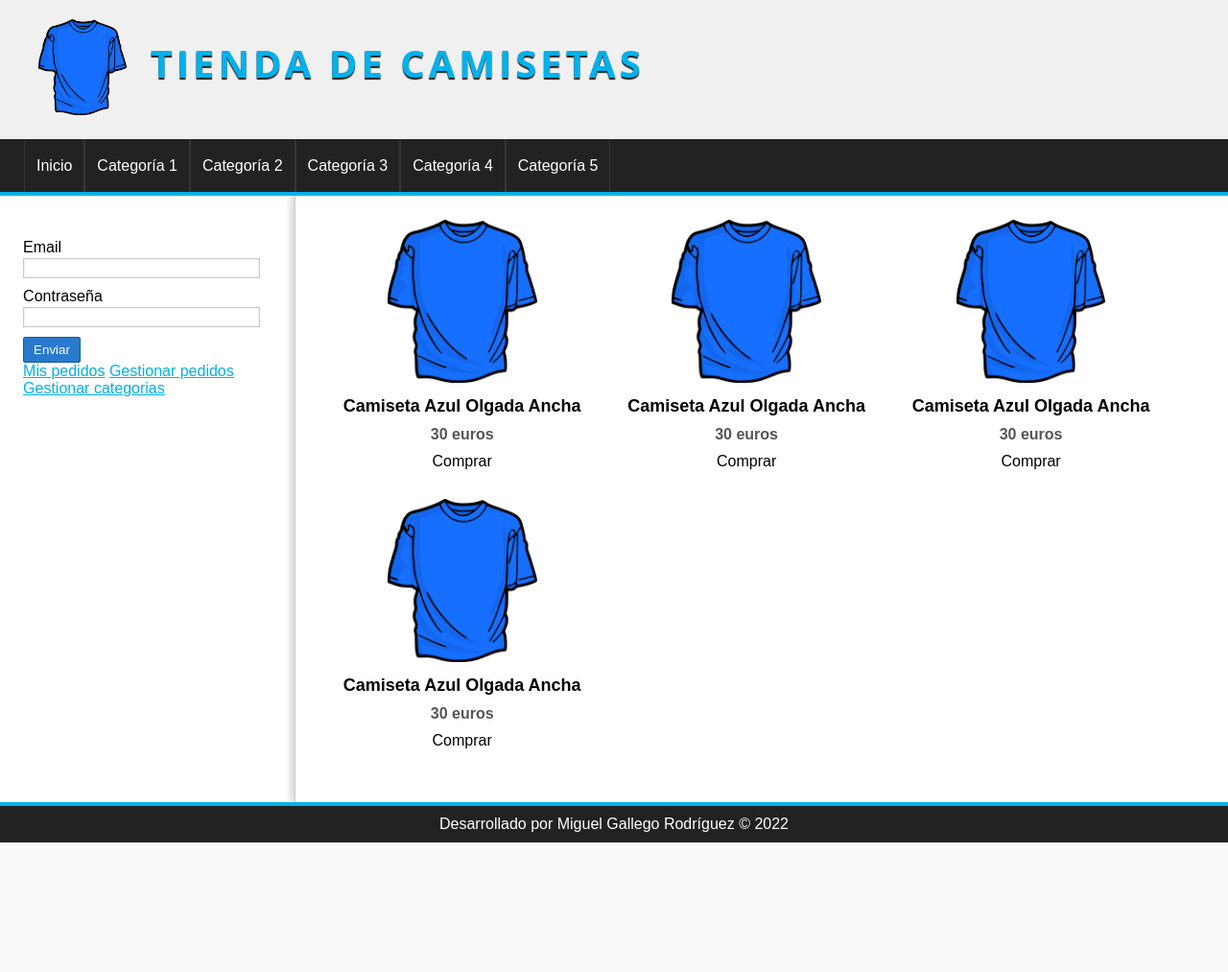
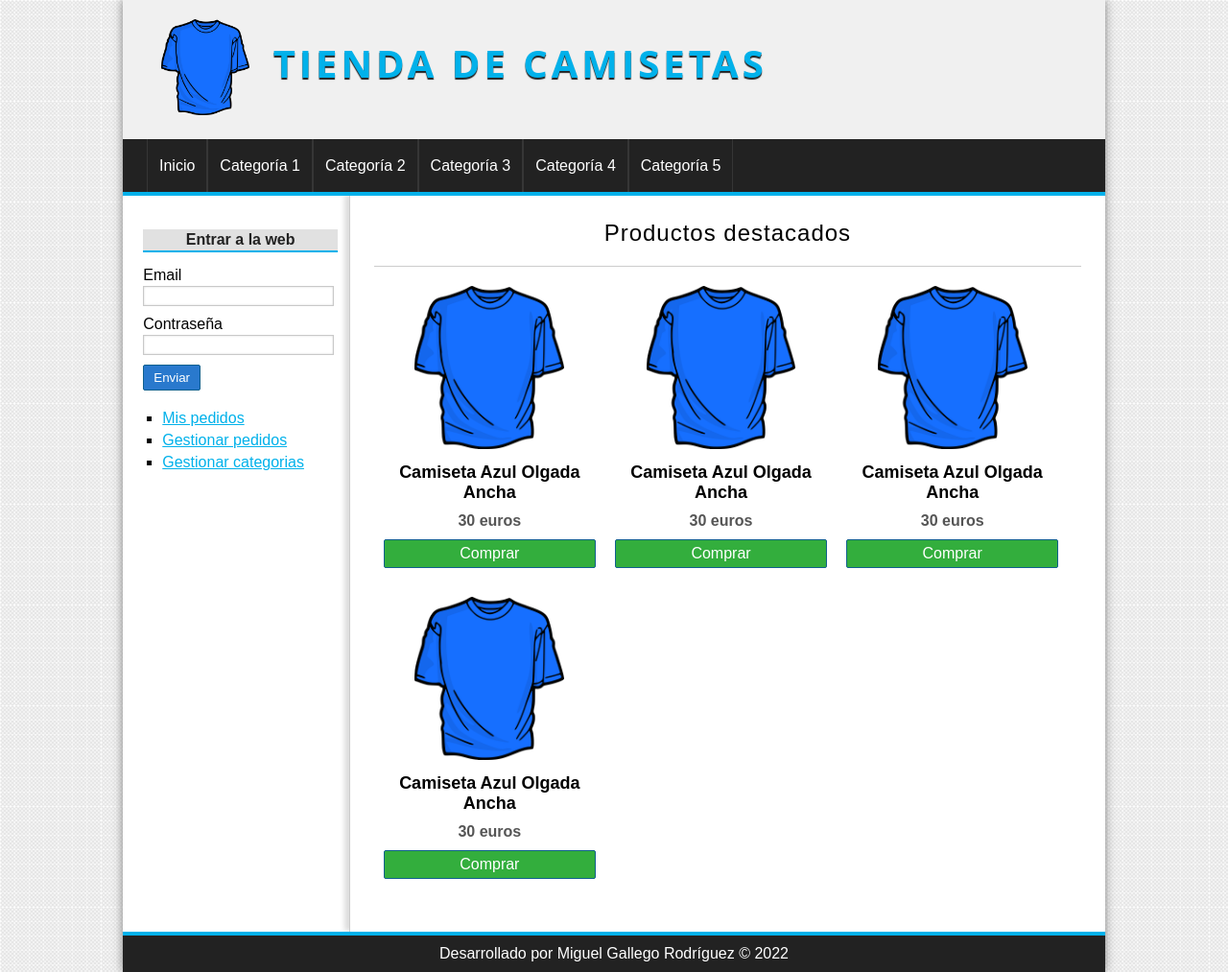
Before and after one commit to MiguelGallegoR/tienda-de-camisetas, a PHP site: page / in a window 1280 px wide. Shown: the whole page at 96% size. Before the commit the page ends 878 px from the top, so only its background shows below. Run offline with PHP 8.4, Linux system fonts and the light colour scheme.

Commit message:
mas cambios en html

```diff
--- a/index.php
+++ b/index.php
@@ -8,6 +8,7 @@
     <title>Tienda de Camisetas</title>
 </head>
 <body>
+    <div id="container">
         <!-- CABECERA-->
             <header id="header">
                 <div id="logo">
@@ -17,6 +18,7 @@
                     </a>
                 </div>
             </header>
+
         <!-- MENU-->
             <nav id="menu">
                 <ul>
@@ -42,9 +44,11 @@
             </nav>
 
             <div id="content">
+
         <!-- BARRA LATERAL-->
                 <aside id="lateral">
                     <div id="login" class="block_aside">
+                        <h3>Entrar a la web</h3>
                         <form action="#" method="post">
                             <label for="email">Email</label>
                             <input type="email" name="email">
@@ -52,45 +56,53 @@
                             <input type="password" name="password">
                             <input type="submit" value="Enviar">
                         </form>
-                    <a href="#">Mis pedidos</a>
-                    <a href="#">Gestionar pedidos</a>
-                    <a href="#">Gestionar categorias</a>
+                        <ul>
+                            <li><a href="#">Mis pedidos</a></li>
+                            <li><a href="#">Gestionar pedidos</a></li>
+                            <li><a href="#">Gestionar categorias</a></li>
+                        </ul>
+
+
+
                     </div>
                 </aside>
+
         <!-- CONTENIDO CENTRAL-->
                 <div id="central">
+                    <h1>Productos destacados</h1>
                     <div class="product">
                         <img src="assets/img/camiseta.png" alt="">
                         <h2>Camiseta Azul Olgada Ancha</h2>
                         <p>30 euros</p>
-                    <a href="">Comprar</a>
+                        <a href="" class="button">Comprar</a>
                     </div>
                     <div class="product">
                         <img src="assets/img/camiseta.png" alt="">
                         <h2>Camiseta Azul Olgada Ancha</h2>
                         <p>30 euros</p>
-                    <a href="">Comprar</a>
+                        <a href="" class="button">Comprar</a>
                     </div>
                     <div class="product">
                         <img src="assets/img/camiseta.png" alt="">
                         <h2>Camiseta Azul Olgada Ancha</h2>
                         <p>30 euros</p>
-                    <a href="">Comprar</a>
+                        <a href="" class="button">Comprar</a>
                     </div>
                     <div class="product">
                         <img src="assets/img/camiseta.png" alt="">
                         <h2>Camiseta Azul Olgada Ancha</h2>
                         <p>30 euros</p>
-                    <a href="">Comprar</a>
+                        <a href="" class="button">Comprar</a>
                     </div>
                 </div>
 
             </div>
+
         <!-- PIE DE PAGINA-->
         <footer id="footer">
             <p>Desarrollado por Miguel Gallego Rodríguez &copy; <?= date('Y') ?></p>
         </footer>
 
-
+    </div>
 </body>
 </html>
```
Lines whose indentation alone changed are shown as unchanged.
